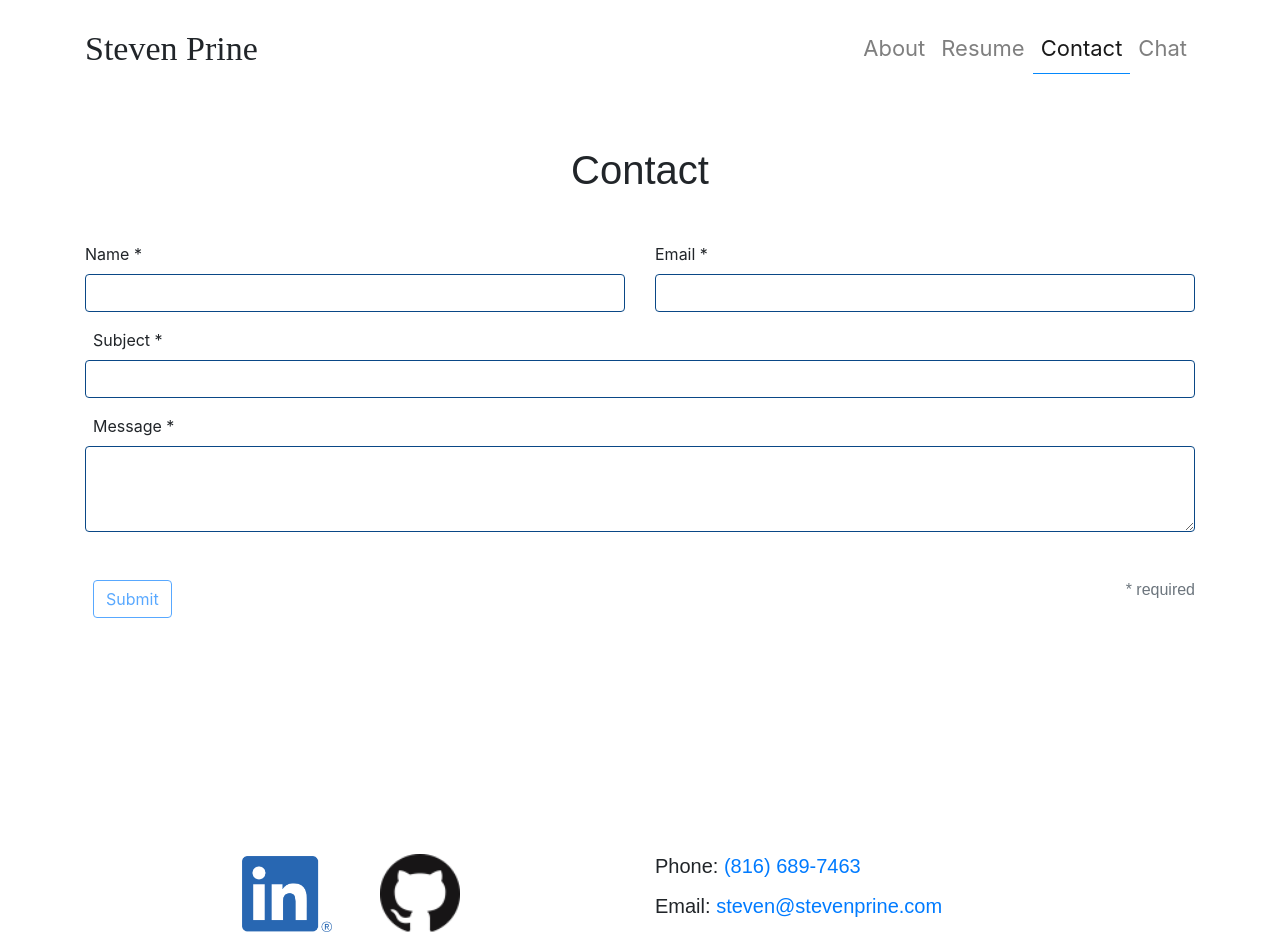
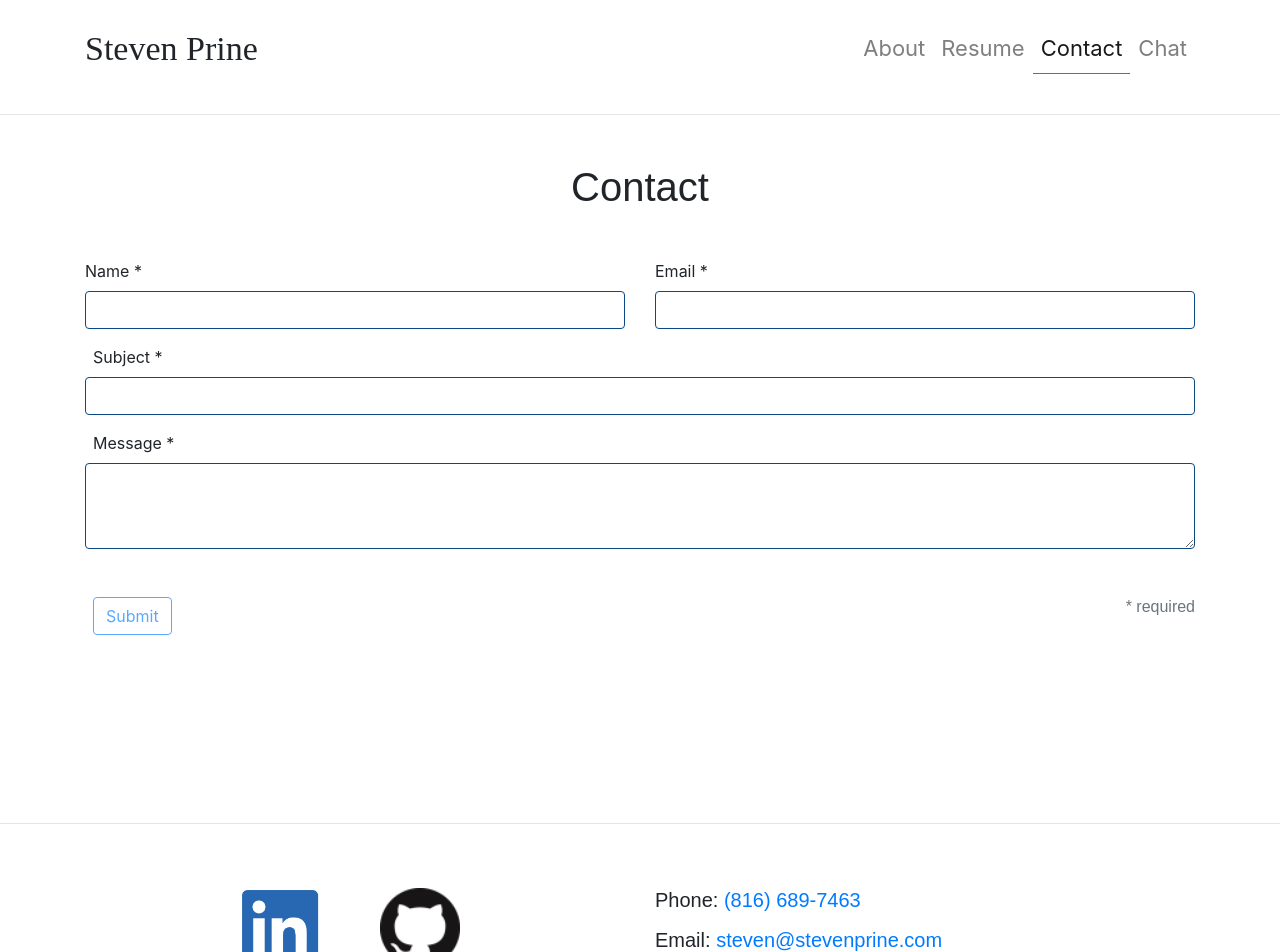
Before and after one commit to sprine168/stevenprine.com, an Angular app: page /contact in a window 1280 px wide. Shown: the top 952 px of the page. Built offline with nearby package versions, Linux system fonts and the light colour scheme; what ngx-socket-io would draw is missing.

Commit message:
fixed styling Note: Previous entry had new details section on home page

```diff
--- a/src/app/app.component.html
+++ b/src/app/app.component.html
@@ -1,3 +1,5 @@
 <app-header></app-header>
+<hr>
 <router-outlet></router-outlet>
+<hr>
 <app-footer></app-footer>
--- a/src/app/contact/contact.component.css
+++ b/src/app/contact/contact.component.css
@@ -1,3 +1,3 @@
 .form {
-    min-height: 564px;
+    min-height: 548px;
 }
```
